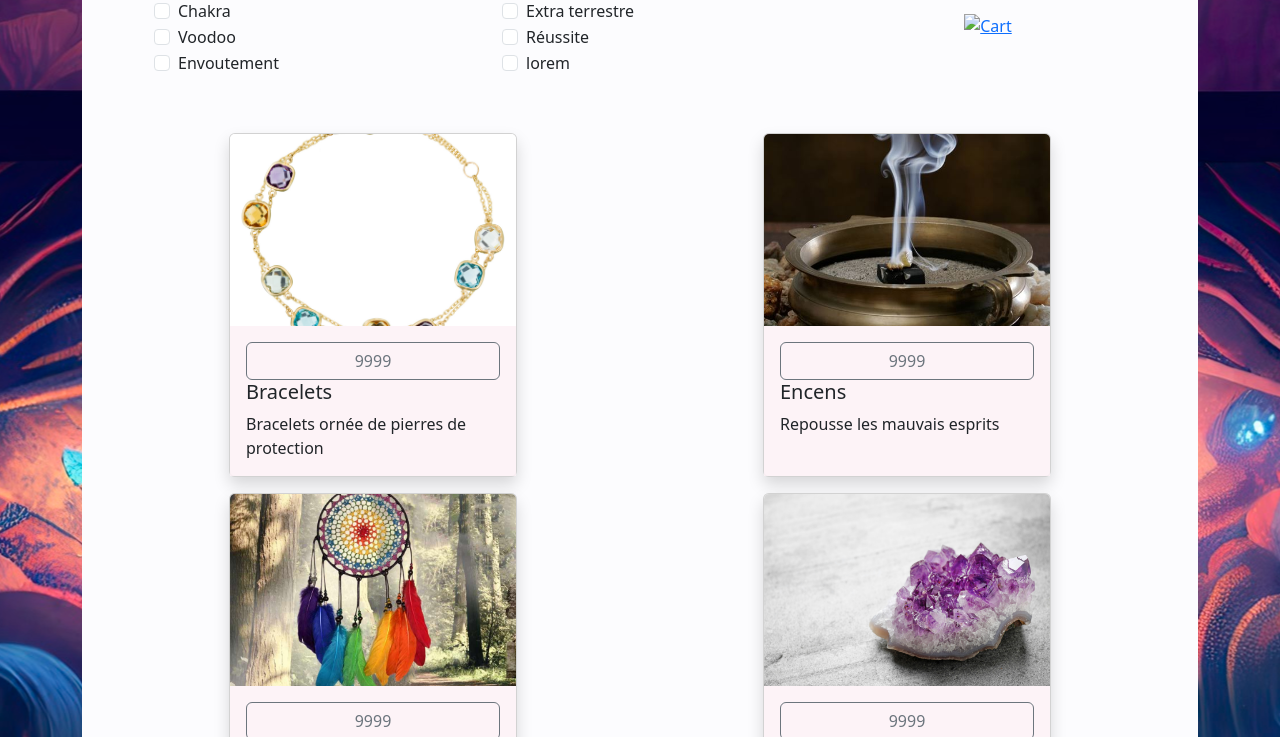
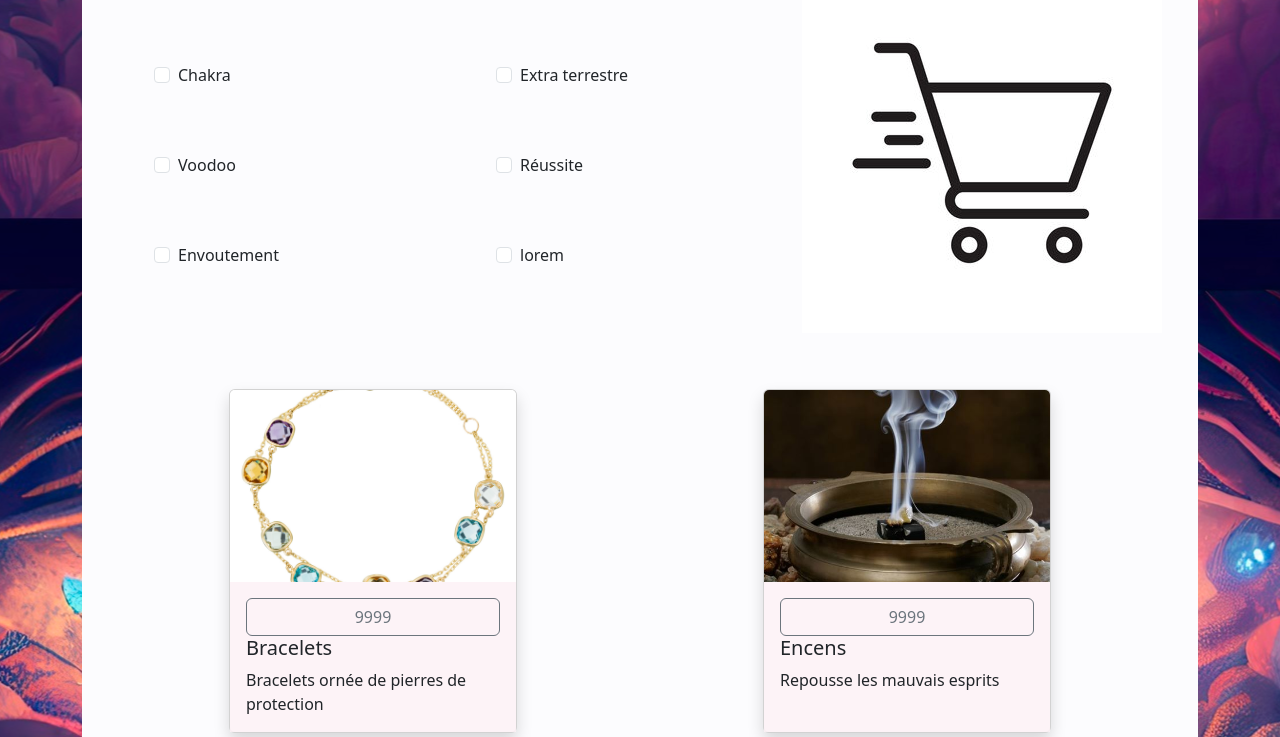
Before and after one commit to camille-emel/HTML-CSS_Site-entreprise2, a plain HTML site: page catalogue.html in a window 1280 px wide. Shown: the part 343-1080 px from the top of the page. Drawn offline with nearby package versions, Linux system fonts and the light colour scheme.

Commit message:
Update catalogue.html

```diff
--- a/catalogue.html
+++ b/catalogue.html
@@ -200,7 +200,7 @@
           </div>
         </div>
         <div class="container d-flex align-items-center justify-content-center">
-          <a href="./cart.html"><img src="../site/image/CARTShop.jpg" alt="Cart"></a>
+          <a href="./cart.html"><img src="../image/CARTShop.jpg" alt="Cart"></a>
         </div>
       </div>
       <section class="p-4">
```
